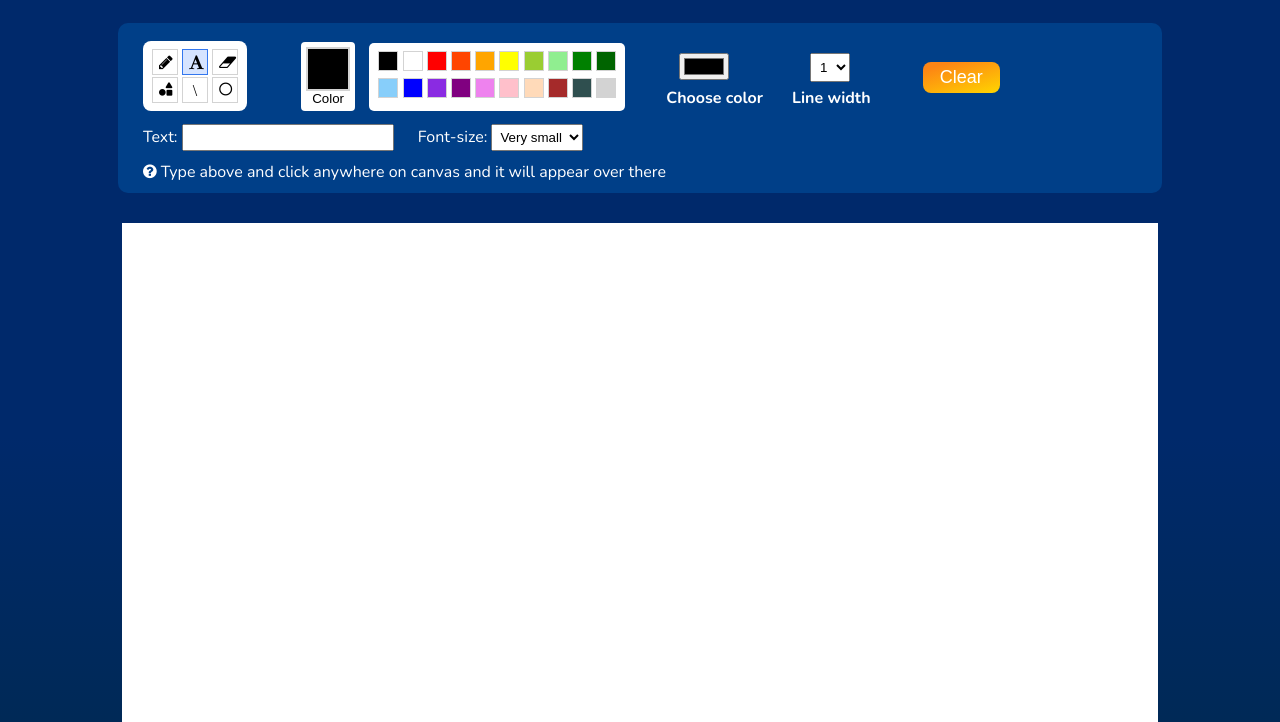
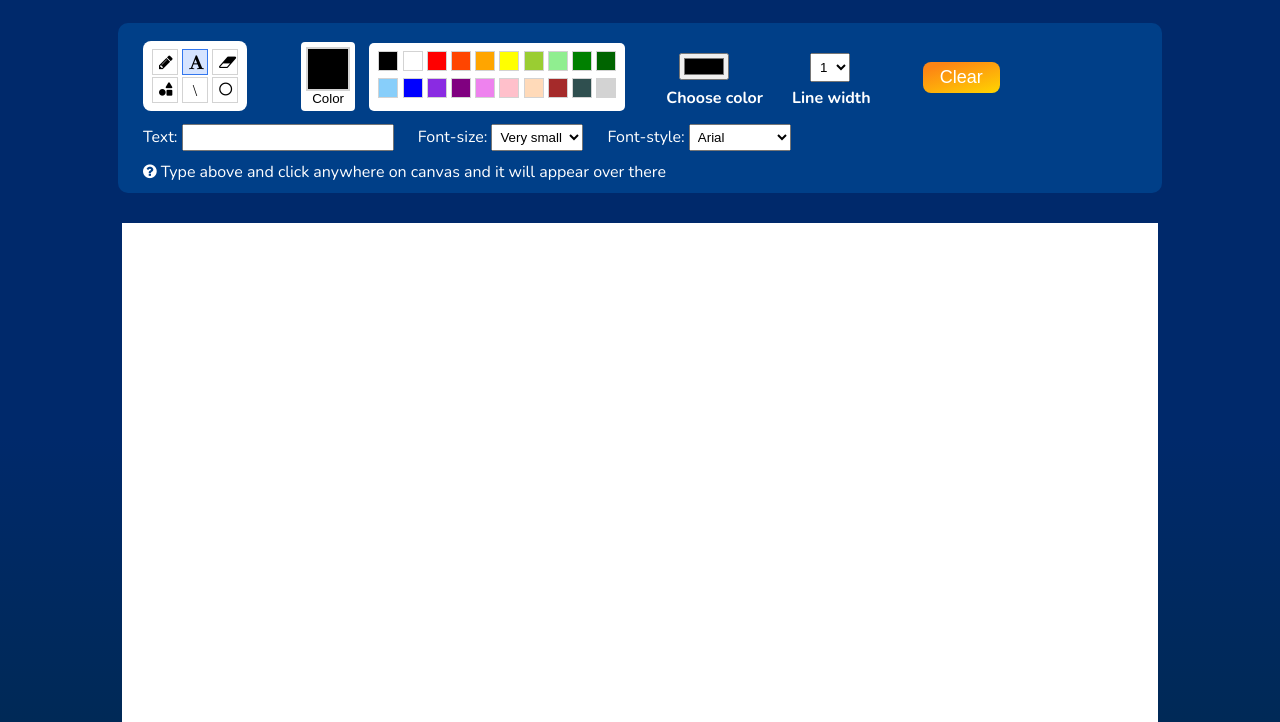
Before and after one commit to BLNDLYBLV/Delta-Webdev-Literally-canvas, a plain HTML site: page paint.html in a window 1280 px wide. Both pictures are taken after a click on the button 195 px from the left and 140 px from the top of the page. Shown: the part 78-800 px from the top of the page. Drawn offline with nearby package versions, Linux system fonts and the light colour scheme.

Commit message:
Added font change feature

```diff
--- a/paint.html
+++ b/paint.html
@@ -58,7 +58,9 @@
                 <img src="/images/fill.jpg" style="width:100px; padding: 20px;" alt="">
                 <div style="display: inline-block;position: relative;top: -35px ;color: white; max-width: 500px;font-weight: 400;font-size: 18px;">This is the fill checkbox. If it is ticked the shape formed will be filled with the current color chosen</div>
             </div>
+            <div style="margin: auto;width: max-content;padding: 20px;color: white;">And if the accuracy is not correct just scroll and try again</div>
             <div style="margin: auto;width: max-content;padding: 20px;font-size: 30px;color: white;font-weight: bold;">Have a fun time 😇</div>
+
         </div>
     </div>
     <div class="toolbar">
@@ -197,13 +199,21 @@
                 <span>Text:</span>
                 <input value=" " type="text" style="margin-right: 20px; margin-top: 10px;width: 200px;padding: 4px; " placeholder="Complete me" id="textinp">
                 <span>Font-size:</span>
-                <select onchange="changefontsize()" name="" id="textsize" >
+                <select onchange="changefont()" name="" id="textsize" >
                     <option value="1">Very small</option>
                     <option value="2">small</option>
                     <option value="3">medium</option>
                     <option value="4">Large</option>
                     <option value="6">Very large</option>
                     <option value="8">Extreme!</option>
+                </select>
+                <span style="margin-left: 20px;">Font-style:</span>
+                <select onchange="changefont()" name="" id="font">
+                    <option value="Arial">Arial</option>
+                    <option value="Comic Sans MS">Comic Sans</option>
+                    <option value="Georgia">Georgia</option>
+                    <option value="Verdana">Verdana</option>
+                    <option value="Courier">Courier</option>
                 </select>
                 <div style="margin-top: 10px; color: white;">
                     <span class="fa fa-question-circle"></span>
--- a/work.js
+++ b/work.js
@@ -15,11 +15,15 @@ var regularshapesshow=document.getElementById('regularshapesshow');
 var lineshow=document.getElementById('lineshow');
 var circleshow=document.getElementById('circleshow');
 var help=document.getElementById('help');
+var font=document.getElementById('font');
 var helpmodal=document.getElementById('helpmodal');
 
 function helpmodalon(){
     helpmodal.style.display='block';
 }
+
+font.value='Arial';
+changefont();
 
 window.addEventListener('click',(event)=>{
     if(event.target.id=='helpmodal'){
@@ -72,9 +76,10 @@ canvas.addEventListener('mousemove',(e)=>{
     // console.log(mouse);
 });
 
-function changefontsize(){
-    c.font=12+9*(Number(textsize.value)-1)+'px Arial';
+function changefont(){
+    c.font=12+9*(Number(textsize.value)-1)+'px '+font.value;
 }
+
 
 
 function changecolfrominput(id){
```
